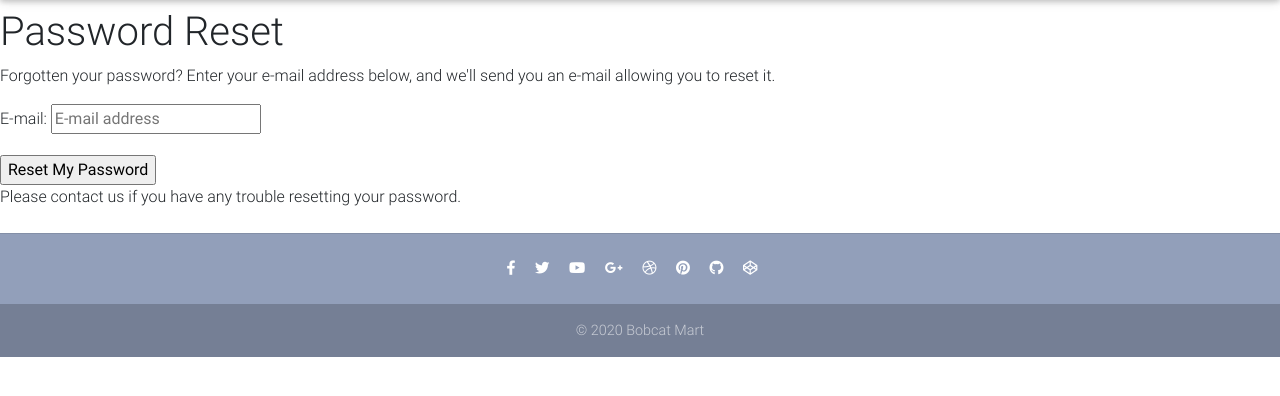
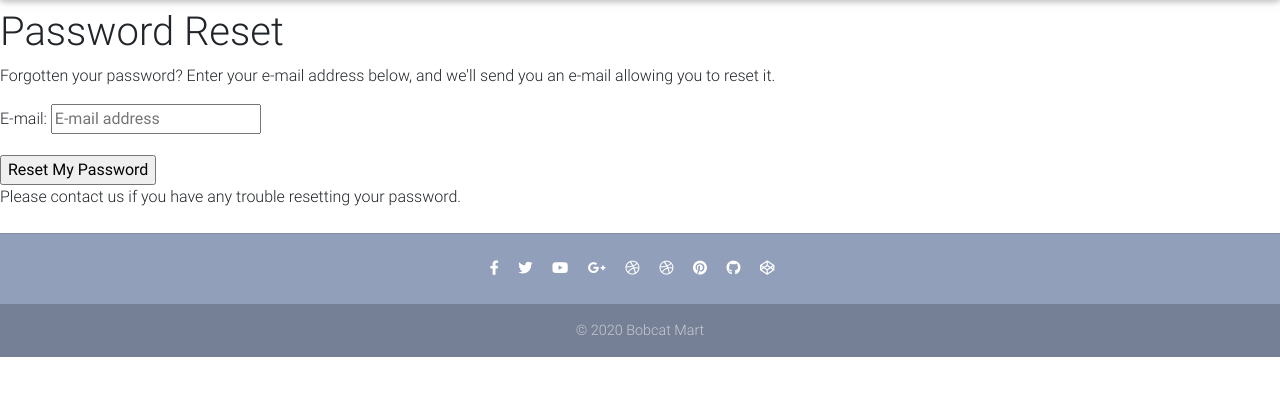
Before and after one commit to shashankpallerla/CS5394, a Django app: page /accounts/password/reset/ in a window 1280 px wide. Shown: the part 64-460 px from the top of the page. Run offline with Django 3.2, Linux system fonts and the light colour scheme; some libraries are stand-ins or nearby versions.

Commit message:
Update footer.html

```diff
--- a/templates/footer.html
+++ b/templates/footer.html
@@ -24,6 +24,10 @@
       <i class="fab fa-dribbble mr-3"></i>
     </a>
 
+
+    <a href="https://dribbble.com/mdbootstrap" target="_blank">
+      <i class="fab fa-dribbble mr-3"></i>
+    </a>
     <a href="https://pinterest.com/mdbootstrap" target="_blank">
       <i class="fab fa-pinterest mr-3"></i>
     </a>
```
